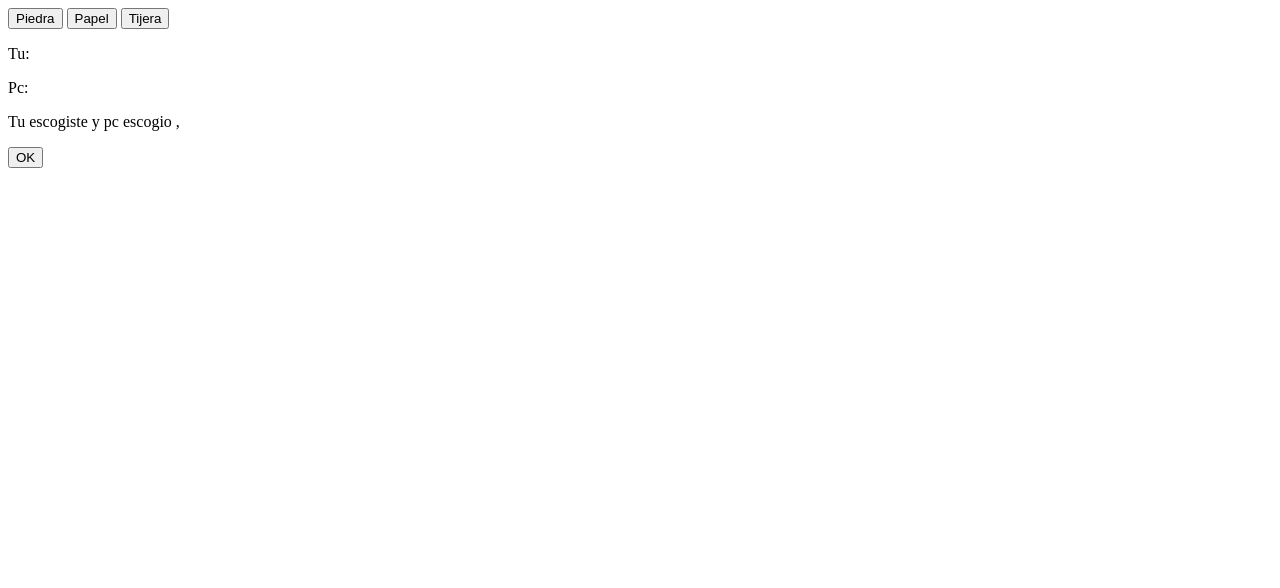
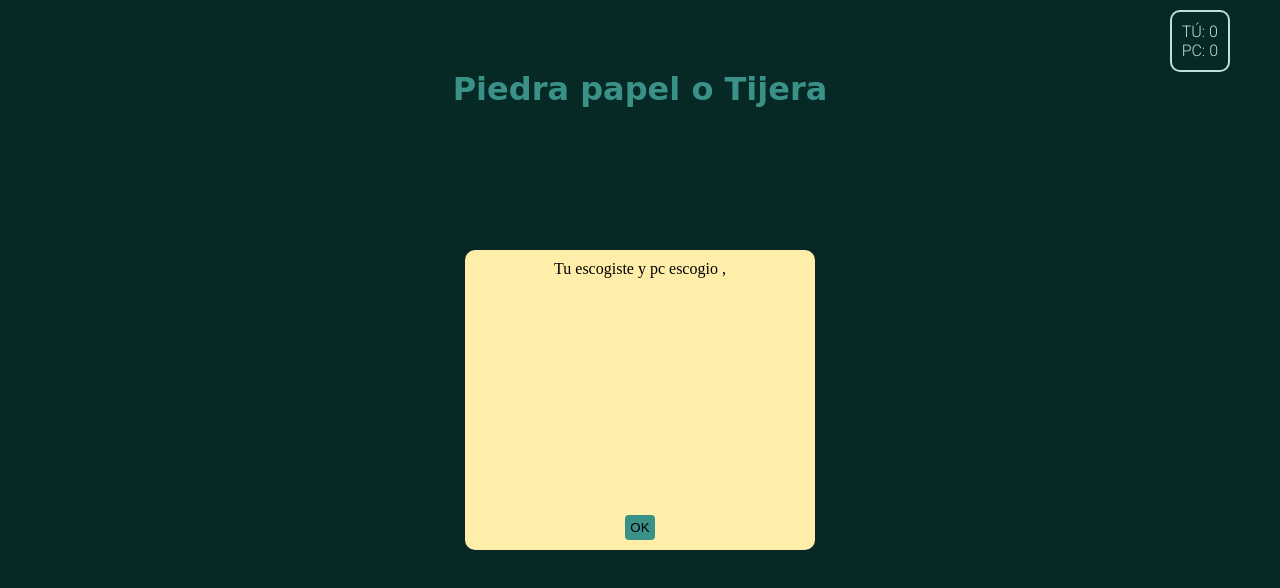
Before and after one commit to GuauDev/piedrapapelotijera.github.io, a plain HTML site: page index.html in a window 1280 px wide. Drawn offline with Linux system fonts and the light colour scheme; a web font is replaced by a local one.

Commit message:
Subo css

```diff
--- a/index.html
+++ b/index.html
@@ -5,26 +5,33 @@
     <meta http-equiv="X-UA-Compatible" content="IE=edge">
     <meta name="viewport" content="width=device-width, initial-scale=1.0">
     <title>Document</title>
+    <link rel="stylesheet" href="style.css">
+    <link rel="preconnect" href="https://fonts.googleapis.com">
+    <link rel="preconnect" href="https://fonts.gstatic.com" crossorigin>
+    <link href="https://fonts.googleapis.com/css2?family=MuseoModerno:wght@600&family=Poppins:wght@300&family=Roboto:wght@300&display=swap" rel="stylesheet">
 </head>
 <body>
+    <main>
+        <h2>Piedra papel o Tijera</h2>
     <section id="ataques">
         <div id="ataques-botones">
             <button onclick="piedra()">Piedra</button>
             <button onclick="papel()">Papel</button>
             <button onclick="tijera()">Tijera</button>
-        </div><!--terminamos?-->
+        </div>
         <div id="puntaje">
-            <p>Tu: <span id="puntaje-jugador"></span></p>
-            <p >Pc: <span id="puntaje-enemigo"></span></p>
+            <p>TÚ: <span id="puntaje-jugador">0</span></p>
+            <p >PC: <span id="puntaje-enemigo">0</span></p>
         </div>
     </section>
-    <section id="mensajes">
+    <section id="tarjeta">
         <div id="mensajes-juagadores">
-            <p id="mensaje">Tu escogiste <span id="puntos-jugador"></span>y pc escogio <span id="puntos-enemigo"></span>, <span id="resultado"></span></p>
+            <p id="mensaje">Tu escogiste <span id="ataque-jugador"></span>y pc escogio <span id="ataque-enemigo"></span>, <span id="resultado"></span></p>
         </div>
         <div id="boton-ok">
-            <button id="button-ok">OK</button>
+            <button onclick="ok()"id="button-ok">OK</button>
         </div>
     </section>
+</main>
 </body>
 </html>
--- /dev/null
+++ b/style.css
@@ -0,0 +1,91 @@
+*{
+    margin: 0;
+    padding: 0;
+    box-sizing: border-box
+}
+:root{
+    --c1:#062925;
+    --c2:#044A42;
+    --c3:#3A9188;
+    --c4:#B8E1DD;
+}
+main{
+    background-color: var(--c1);
+    height: 100vh;
+    display: flex;
+    align-items: center;
+    justify-content: center;
+}
+#puntaje{
+    position: fixed;
+    color: var(--c4);
+    top: 0;
+    font-family: 'Roboto', sans-serif;
+    right: 0;
+    margin-right: 50px;
+    margin-top:10px ;
+    border:2px var(--c4) solid;
+    border-radius: 10px;
+    padding: 10px;
+    transition: .3s;
+}
+#puntaje:hover{
+    color: var(--c3);
+    border-color: var(--c2);
+    transform: rotate(2deg) translateY(10px);
+
+}
+
+
+main h2{
+    position: fixed;
+    font-family: 'MuseoModerno', cursive;
+    color: var(--c3);
+    top: 70px;
+    font-size: xx-large;
+    font-weight: 600;
+}
+#ataques-botones{
+    display: flex;
+    flex-direction: column;
+    gap: 5px;
+    align-items: center;
+}
+#ataques-botones button{
+    background: transparent;
+    border-color: whitesmoke;
+    color: var(--c3);
+    padding: 10px;
+    height: 60px;
+    transition: .2s;
+    height: 62px;
+    width: 62px;
+}
+#ataques-botones button:hover{
+   width: 90px;
+   height: 90px;
+   transform: rotate(-3deg);
+   color: var(--c4);
+}
+#tarjeta{
+    display: flex;
+    position: fixed;
+    height: 300px;
+    width: 350px;
+    background-color:#fea;
+    border-radius: 10px;
+    align-items: center;
+    justify-content: space-between;
+    flex-direction: column;
+    padding: 10px;
+}
+#tarjeta>div{
+    display: flex;
+    justify-content: flex-end;
+}
+#tarjeta #button-ok{
+    background-color:var(--c3);
+    border: transparent;
+    border-radius: 4px;
+    padding: 5px;
+}
```
